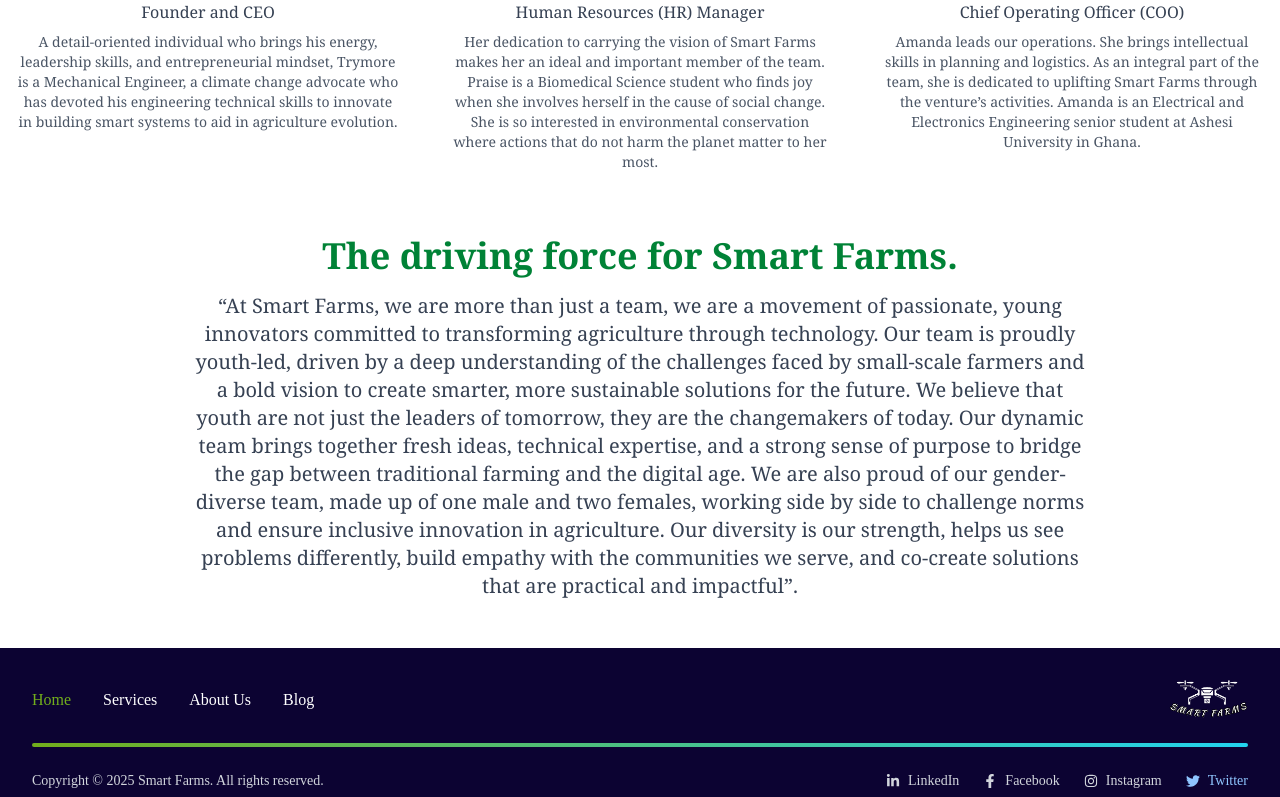
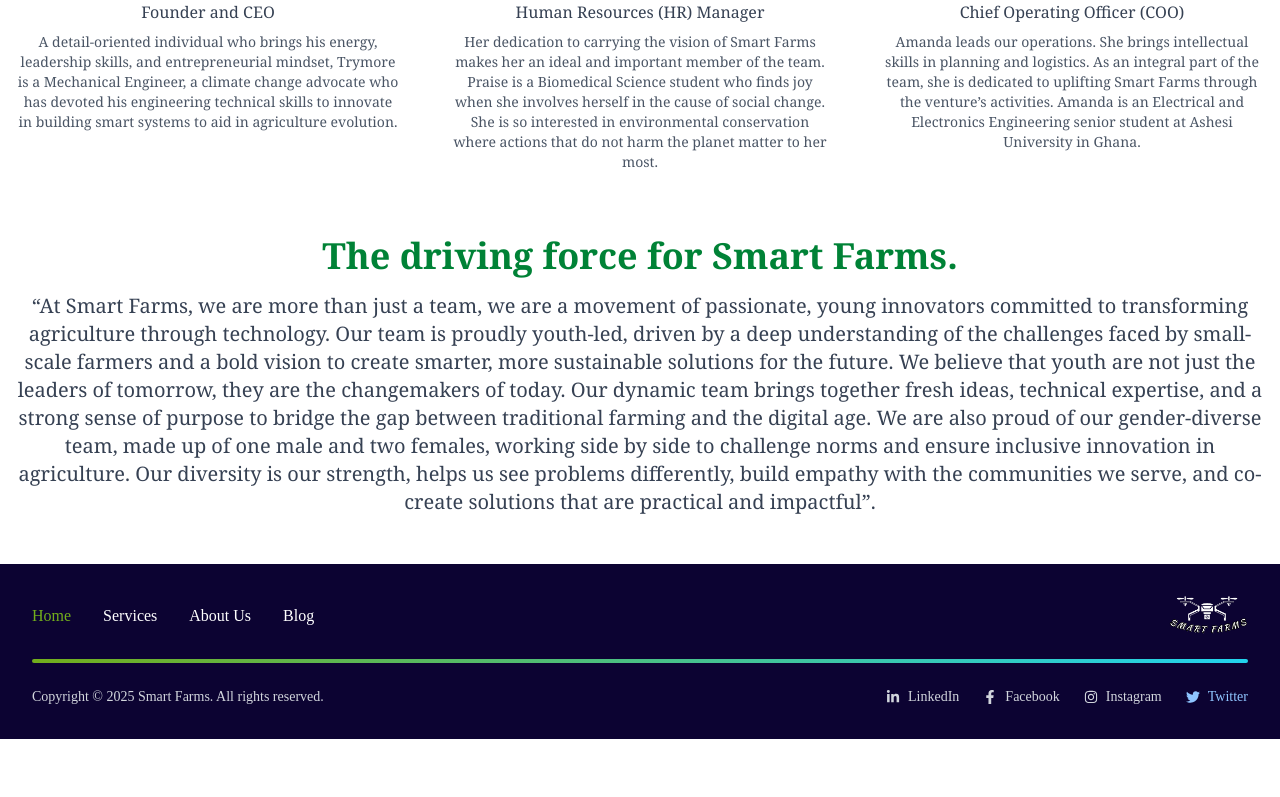
Before and after one commit to HudsonWayne/Smart-Farms, a Next.js app: page /our-team in a window 1280 px wide. Shown: the part 572-1369 px from the top of the page. After the commit the page ends 1311 px from the top, so only its background shows below. Built offline with nearby package versions, Linux system fonts and the light colour scheme; a web font is replaced by a local one.

Commit message:
initial commit

```diff
--- a/src/pages/our-team.tsx
+++ b/src/pages/our-team.tsx
@@ -60,7 +60,7 @@ export default function OurTeamPage() {
         <h2 className="text-4xl font-bold text-green-700 mb-4">
           The driving force for Smart Farms.
         </h2>
-        <p className="text-xl text-gray-700 max-w-4xl mx-auto">
+        <p className="text-xl text-gray-700 max-w-7xl mx-auto">
           “At Smart Farms, we are more than just a team, we are a movement of passionate, young innovators committed to transforming agriculture through technology. Our team is proudly youth-led, driven by a deep understanding of the challenges faced by small-scale farmers and a bold vision to create smarter, more sustainable solutions for the future. We believe that youth are not just the leaders of tomorrow, they are the changemakers of today. Our dynamic team brings together fresh ideas, technical expertise, and a strong sense of purpose to bridge the gap between traditional farming and the digital age. We are also proud of our gender-diverse team, made up of one male and two females, working side by side to challenge norms and ensure inclusive innovation in agriculture. Our diversity is our strength, helps us see problems differently, build empathy with the communities we serve, and co-create solutions that are practical and impactful”.
         </p>
       </div>
```
